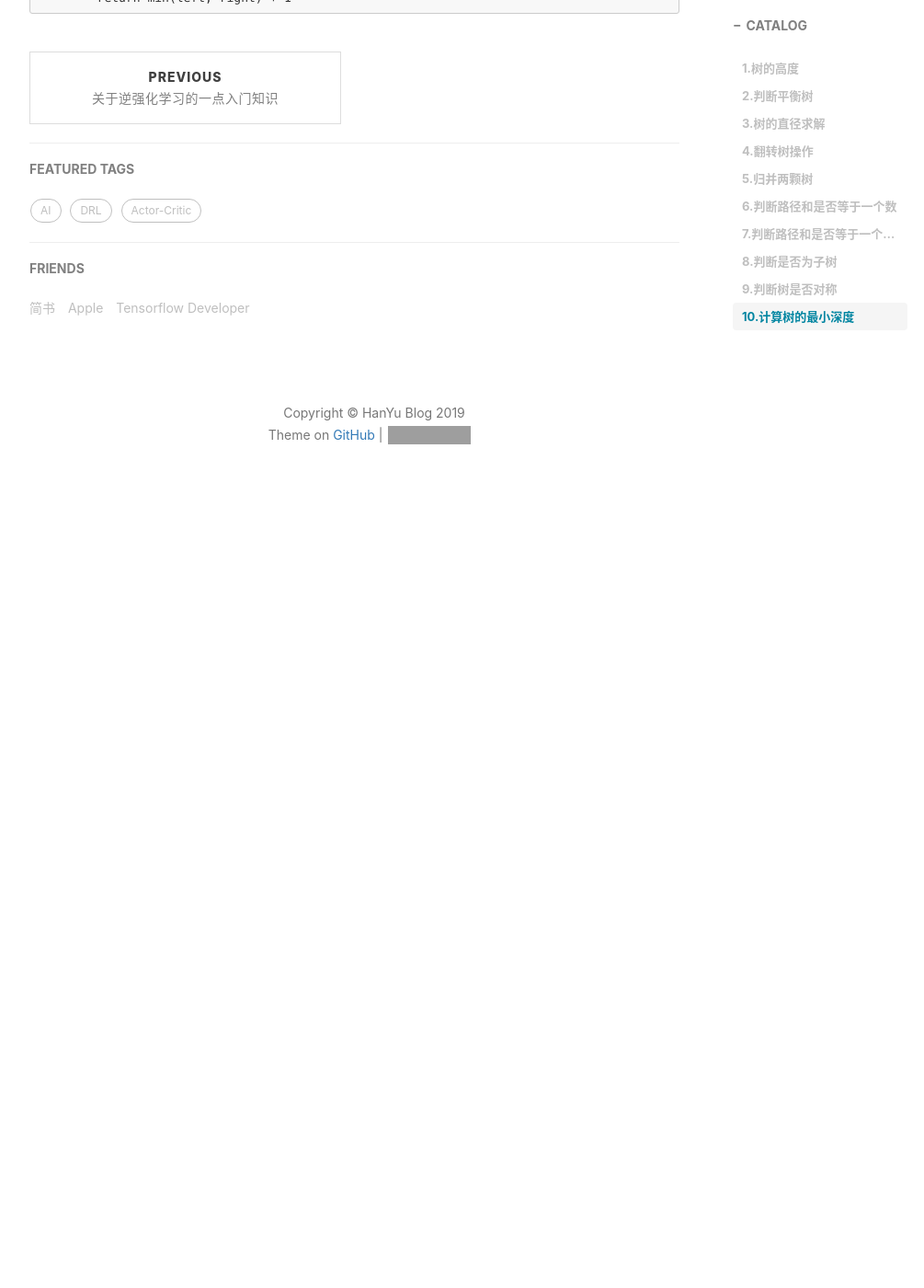
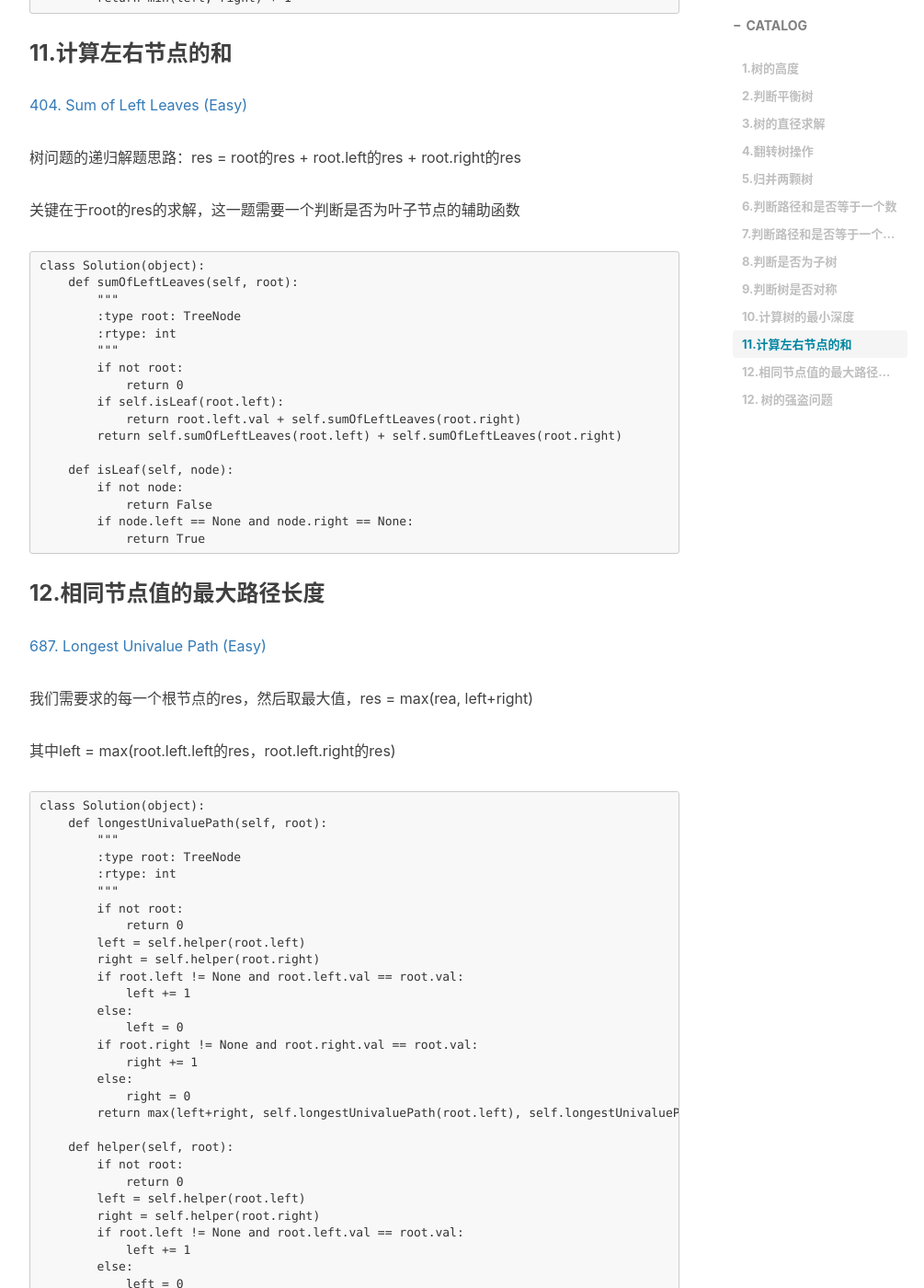
Before and after one commit to yuniler/yuniler.github.io, a Jekyll site: the page built from _posts/2018-12-27-关于LeetCode的一些关于递归方法的解答.md, in a window 1280 px wide and 1400 px high, scrolled down 8915 px. Shown: the whole window at 92% size, without its empty margins (233-1238 px from the left). Built offline with Jekyll 4.4.1, drawn with Linux system fonts in a browser that asks for light colours; nearby versions of some CDN libraries; comment, search, counter and statistics services are not loaded; before the commit the page ends 9492 px from its top, so only the background shows below that; some of the changed text lies outside the part shown; grey boxes are pictures that could not be loaded.

Commit message:
Update 2018-12-27-关于LeetCode的一些关于递归方法的解答.md

````diff
--- a/_posts/2018-12-27-关于LeetCode的一些关于递归方法的解答.md
+++ b/_posts/2018-12-27-关于LeetCode的一些关于递归方法的解答.md
@@ -388,3 +388,130 @@ class Solution(object):
             return left + right + 1
         return min(left, right) + 1
 ```
+
+### 11.计算左右节点的和
+
+[404\. Sum of Left Leaves (Easy)](https://leetcode.com/problems/sum-of-left-leaves/description/)
+
+树问题的递归解题思路：res = root的res + root.left的res + root.right的res
+
+关键在于root的res的求解，这一题需要一个判断是否为叶子节点的辅助函数
+
+```
+class Solution(object):
+    def sumOfLeftLeaves(self, root):
+        """
+        :type root: TreeNode
+        :rtype: int
+        """
+        if not root:
+            return 0
+        if self.isLeaf(root.left):
+            return root.left.val + self.sumOfLeftLeaves(root.right)
+        return self.sumOfLeftLeaves(root.left) + self.sumOfLeftLeaves(root.right)
+
+    def isLeaf(self, node):
+        if not node:
+            return False
+        if node.left == None and node.right == None:
+            return True
+```
+
+### 12.相同节点值的最大路径长度
+
+[687\. Longest Univalue Path (Easy)](https://leetcode.com/problems/longest-univalue-path/)
+
+我们需要求的每一个根节点的res，然后取最大值，res = max(rea, left+right)
+
+其中left = max(root.left.left的res，root.left.right的res)
+
+```
+class Solution(object):
+    def longestUnivaluePath(self, root):
+        """
+        :type root: TreeNode
+        :rtype: int
+        """
+        if not root:
+            return 0
+        left = self.helper(root.left)
+        right = self.helper(root.right)
+        if root.left != None and root.left.val == root.val:
+            left += 1
+        else:
+            left = 0
+        if root.right != None and root.right.val == root.val:
+            right += 1
+        else:
+            right = 0
+        return max(left+right, self.longestUnivaluePath(root.left), self.longestUnivaluePath(root.right))
+
+    def helper(self, root):
+        if not root:
+            return 0
+        left = self.helper(root.left)
+        right = self.helper(root.right)
+        if root.left != None and root.left.val == root.val:
+            left += 1
+        else:
+            left = 0
+        if root.right != None and root.right.val == root.val:
+            right += 1
+        else:
+            right = 0
+        return max(left, right)
+```
+
+这种方法超时了，因为main和helper可以合并在一起，用一个全局变量进行res的更新
+
+```
+class Solution(object):
+    def longestUnivaluePath(self, root):
+        """
+        :type root: TreeNode
+        :rtype: int
+        """
+        self.res = 0
+        self.helper(root)
+        return self.res
+
+    def helper(self, root):
+        if not root:
+            return 0
+        left = self.helper(root.left)
+        right = self.helper(root.right)
+        if root.left != None and root.left.val == root.val:
+            left_res = left + 1
+        else:
+            left_res = 0
+        if root.right != None and root.right.val == root.val:
+            right_res = right + 1
+        else:
+            right_res = 0
+        self.res = max(self.res, left_res + right_res)
+        return max(left_res, right_res)
+```
+
+### 12. 树的强盗问题
+
+[337\. House Robber III (Medium)](https://leetcode.com/problems/house-robber-iii/description/)
+
+贪心的递归问题，rob返回的是root节点的最大res，那么num1和num2中最大的那个就是我们需要的最大res，（另一个可能会略大于其真实值）
+
+```
+class Solution(object):
+    def rob(self, root):
+        """
+        :type root: TreeNode
+        :rtype: int
+        """
+        if not root:
+            return 0
+        num1 = root.val
+        if root.left != None:
+            num1 += self.rob(root.left.left) + self.rob(root.left.right)
+        if root.right != None:
+            num1 += self.rob(root.right.left) + self.rob(root.right.right)
+        num2 = self.rob(root.left) + self.rob(root.right)
+        return max(num1, num2)
+```
````
